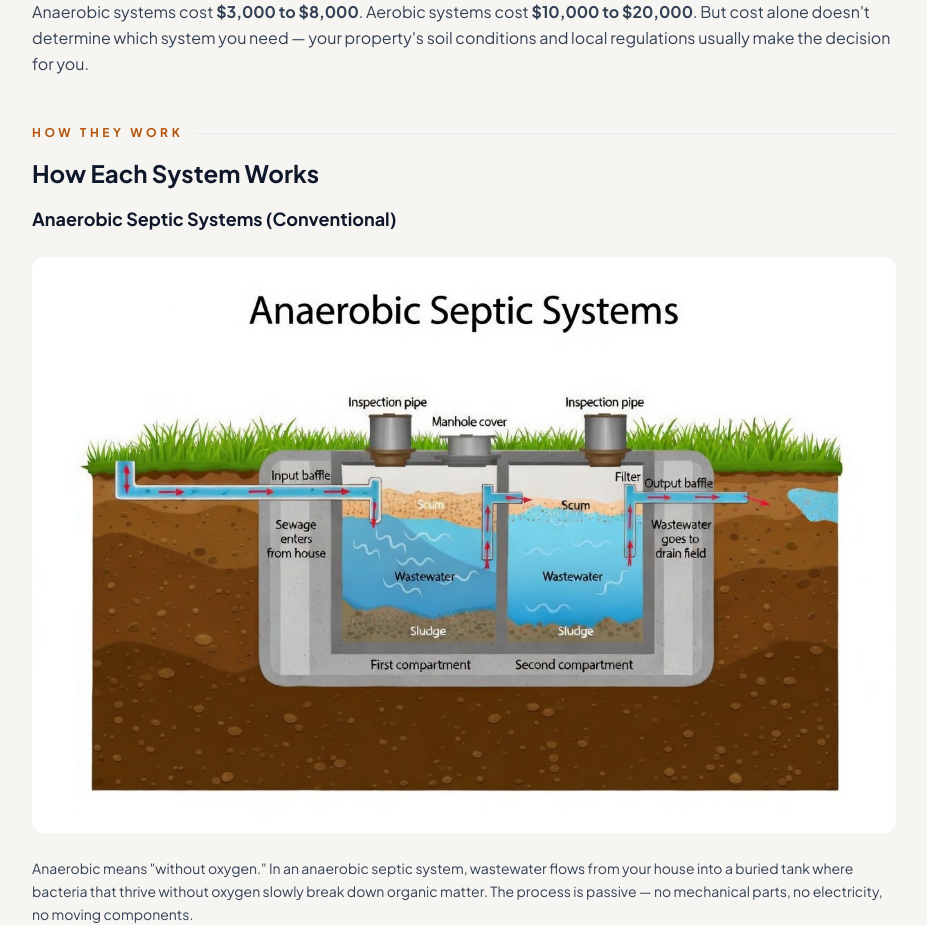
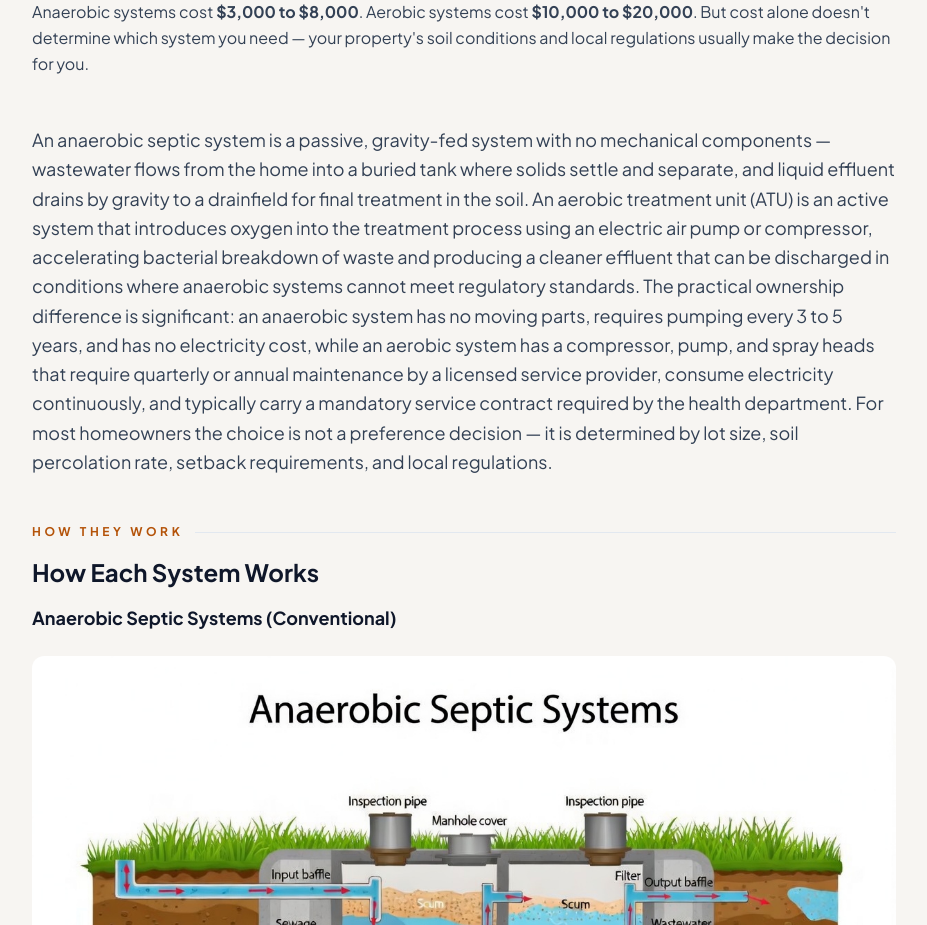
Before and after one commit to thebasementguide2026/theseptic.guide-, a Next.js app: page /comparisons/aerobic-vs-anaerobic-septic-systems in a window 1280 px wide. Shown: the part 820-1745 px from the top of the page, without its empty margins (176-1103 px from the left). Built offline with nearby package versions, Linux system fonts and the light colour scheme.

Commit message:
Add entity definition to aerobic-vs-anaerobic-septic-systems

```diff
--- a/app/comparisons/aerobic-vs-anaerobic-septic-systems/page.tsx
+++ b/app/comparisons/aerobic-vs-anaerobic-septic-systems/page.tsx
@@ -130,6 +130,9 @@ export default function AerobicVsAnaerobicArticle() {
         </p>
         <p className='text-base text-slate-700 leading-relaxed mb-12'>
           Anaerobic systems cost <strong>$3,000 to $8,000</strong>. Aerobic systems cost <strong>$10,000 to $20,000</strong>. But cost alone doesn&apos;t determine which system you need &mdash; your property&apos;s soil conditions and local regulations usually make the decision for you.
+        </p>
+        <p className='text-lg text-slate-700 leading-relaxed mb-12'>
+          An anaerobic septic system is a passive, gravity-fed system with no mechanical components &mdash; wastewater flows from the home into a buried tank where solids settle and separate, and liquid effluent drains by gravity to a drainfield for final treatment in the soil. An aerobic treatment unit (ATU) is an active system that introduces oxygen into the treatment process using an electric air pump or compressor, accelerating bacterial breakdown of waste and producing a cleaner effluent that can be discharged in conditions where anaerobic systems cannot meet regulatory standards. The practical ownership difference is significant: an anaerobic system has no moving parts, requires pumping every 3 to 5 years, and has no electricity cost, while an aerobic system has a compressor, pump, and spray heads that require quarterly or annual maintenance by a licensed service provider, consume electricity continuously, and typically carry a mandatory service contract required by the health department. For most homeowners the choice is not a preference decision &mdash; it is determined by lot size, soil percolation rate, setback requirements, and local regulations.
         </p>
 
         {/* How Each System Works */}
```
